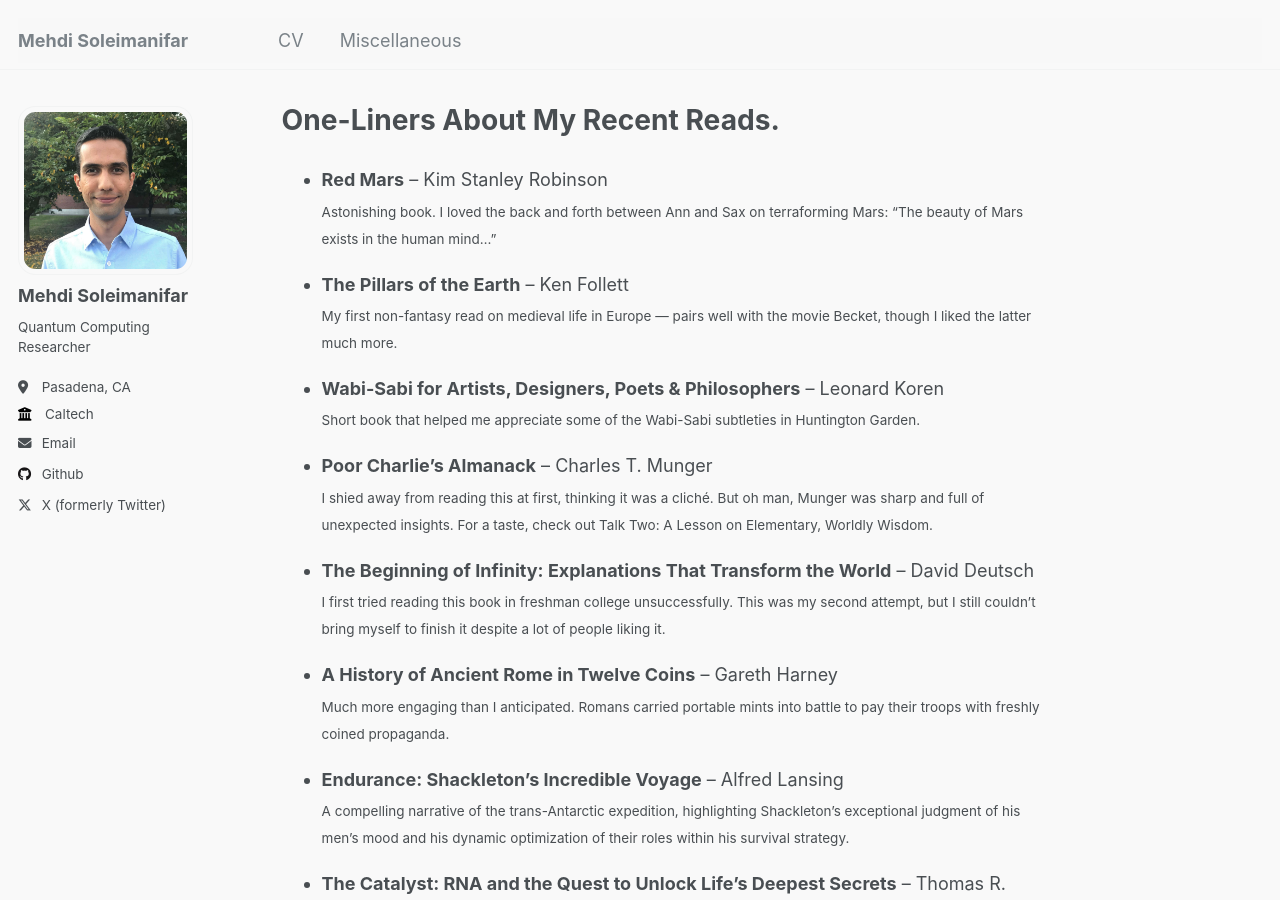
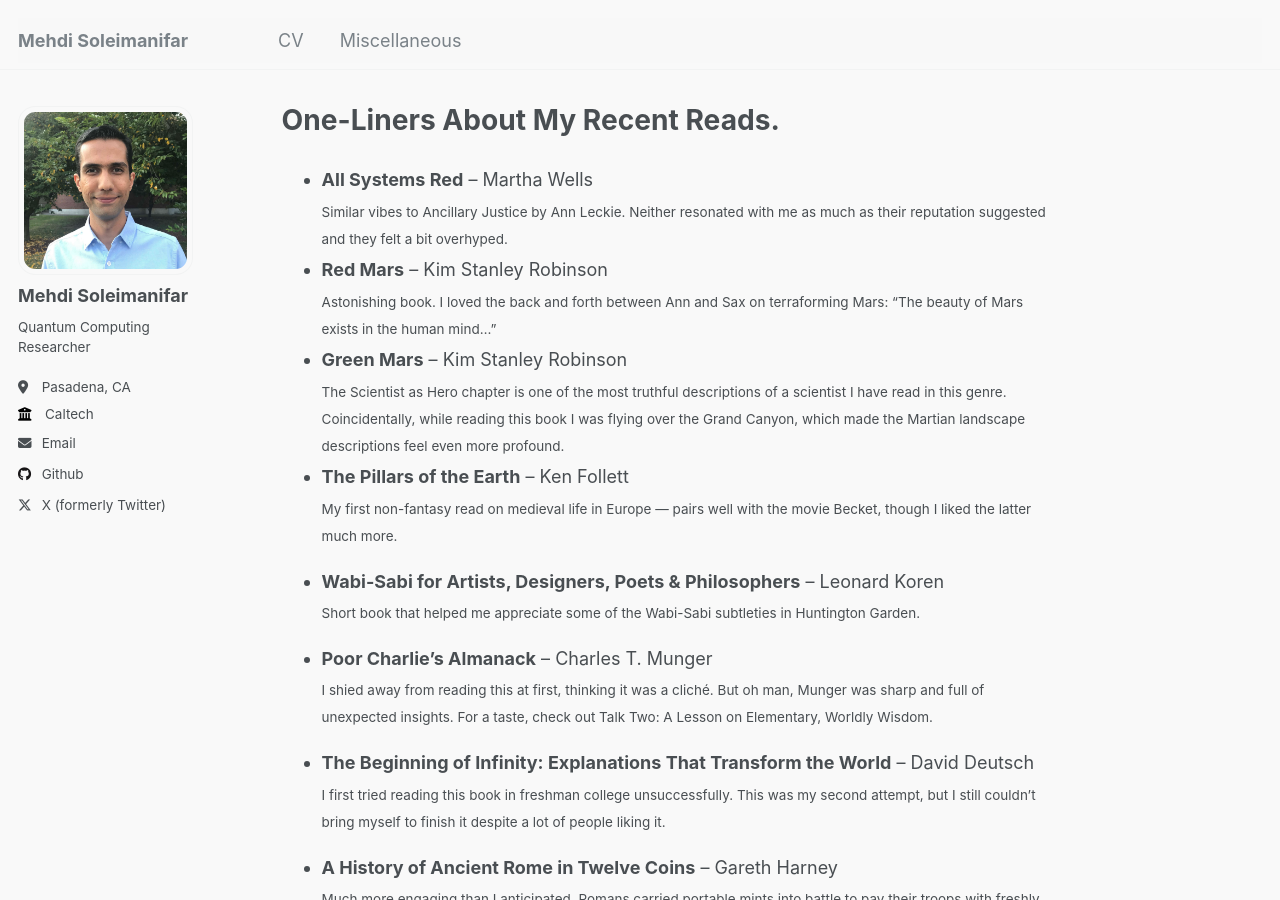
Before and after one commit to gitmehdis/mehdisole.github.io, a Jekyll site: the page built from _pages/books.md, in a window 1280 px wide and 900 px high. Built offline with Jekyll 4.4.1, drawn with Linux system fonts in a browser that asks for light colours.

Commit message:
pubs updated

```diff
--- a/_config.yml
+++ b/_config.yml
@@ -15,7 +15,7 @@ name                     : &name "Mehdi Soleimanifar"
 description              : &description "personal description"
 url                      : "https://mehdis.me" # the base hostname & protocol for your site e.g. "https://mmistakes.github.io"
 baseurl                  : "" # the subpath of your site, e.g. "/blog"
-repository               : ""
+repository               : "gitmehdis/mehdisole.github.io"
 
 # Site Author - The following control what appear as part of the author content on the side bar.
 #               If a field is blank the icon and link will not appear, otherwise it will be shown.
--- a/_pages/books.md
+++ b/_pages/books.md
@@ -3,11 +3,15 @@ title: One-Liners About My Recent Reads.
 author_profile: true
 permalink: /books/
 ---
-
+- **All Systems Red** – Martha Wells
+    <sub>Similar vibes to Ancillary Justice by Ann Leckie. Neither resonated with me as much as their reputation suggested and they felt a bit overhyped.
+    </sub>
 - **Red Mars** – Kim Stanley Robinson
     <sub>Astonishing book. I loved the back and forth between Ann and Sax on terraforming Mars: “The beauty of Mars exists in the human mind...”
     </sub>
-
+- **Green Mars** – Kim Stanley Robinson
+  <sub>The Scientist as Hero chapter is one of the most truthful descriptions of a scientist I have read in this genre. Coincidentally, while reading this book I was flying over the Grand Canyon, which made the Martian landscape descriptions feel even more profound.
+  </sub>
 - **The Pillars of the Earth** – Ken Follett
     <sub>My first non-fantasy read on medieval life in Europe — pairs well with the movie Becket, though I liked the latter much more.
     </sub>
```
Also changed, not shown: _pages/about.md (+3 -3 lines), 1 other file.
